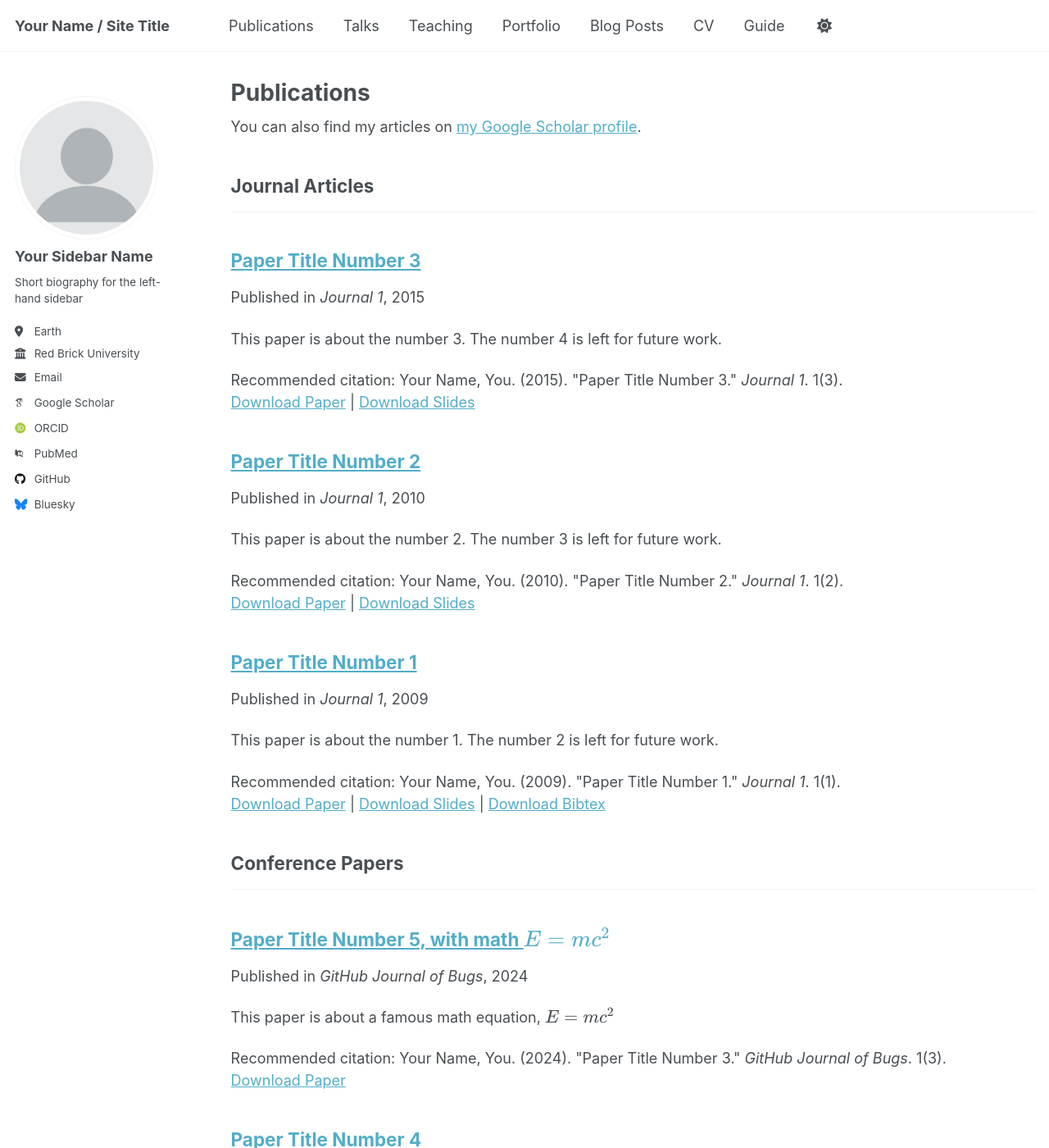
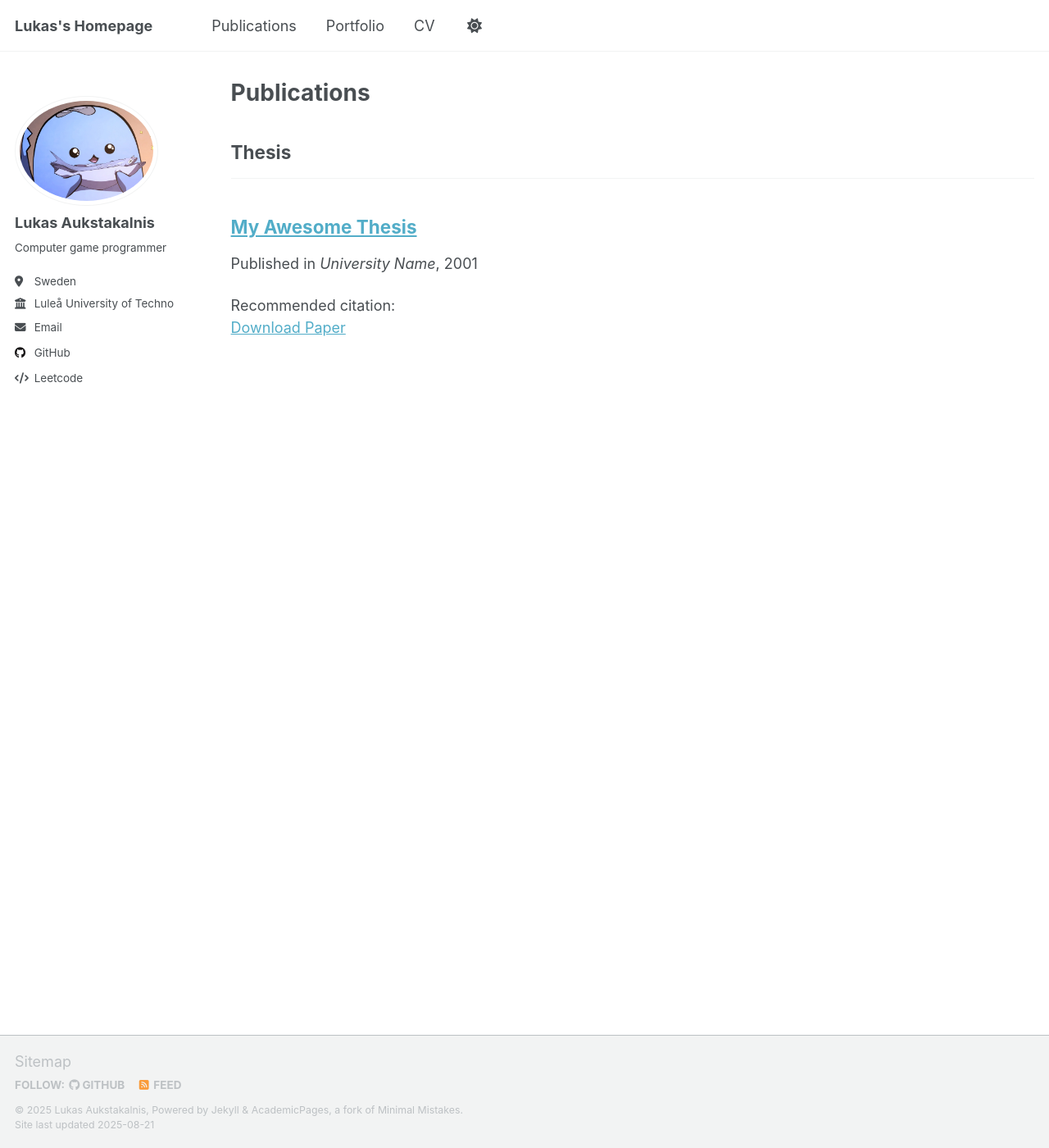
Before and after one commit to Luk-Auk/Luk-Auk.github.io, a Jekyll site: the page built from _pages/publications.html, in a window 1280 px wide and 1400 px high. Shown: the whole window at 82% size. Built offline with Jekyll 4.4.1, drawn with Linux system fonts in a browser that asks for light colours; some web fonts are replaced; a script that is not in the unit is left out; some of the changed text lies outside the part shown.

Commit message:
Update site configurations and removed some of the template material

```diff
--- a/Gemfile
+++ b/Gemfile
@@ -11,3 +11,7 @@ end
 
 gem 'github-pages'
 gem 'connection_pool', '2.5.0'
+
+gem 'tzinfo-data'
+gem "jekyll-livereload"
+gem "jekyll-watch", "~> 2.2"
--- a/_config.yml
+++ b/_config.yml
@@ -9,13 +9,13 @@
 # Basic Site Settings
 locale                   : "en-US"
 site_theme               : "default" # Currently available options are "default", "air"
-title                    : "Your Name / Site Title"
+title                    : "Lukas's Homepage"
 title_separator          : "-"
-name                     : &name "Your Name"
+name                     : &name "Lukas Aukstakalnis"
 description              : &description "personal description"
-url                      : https://academicpages.github.io # the base hostname & protocol for your site e.g. "https://[your GitHub username].github.io" or if you already have some other page hosted on Github then use "https://[your GitHub username].github.io/[Your Repo Name]"
+url                      : https://luk-auk.github.io/ # the base hostname & protocol for your site e.g. "https://[your GitHub username].github.io" or if you already have some other page hosted on Github then use "https://[your GitHub username].github.io/[Your Repo Name]"
 baseurl                  : "" # the subpath of your site, e.g. "/blog"
-repository               : "academicpages/academicpages.github.io"
+repository               : "Luk-Auk/Luk-Auk.github.io"
 
 # Site Author - The following control what appear as part of the author content on the side bar.
 #               If a field is blank the icon and link will not appear, otherwise it will be shown.
@@ -23,23 +23,23 @@ repository               : "academicpages/academicpages.github.io"
 author:
   # Biographic information
   avatar           : "profile.png"
-  name             : "Your Sidebar Name"
+  name             : "Lukas Aukstakalnis"
   pronouns         : # example: "she/her"
-  bio              : "Short biography for the left-hand sidebar"
-  location         : "Earth"
-  employer         : "Red Brick University"
+  bio              : "Computer game programmer"
+  location         : "Sweden"
+  employer         : "Luleå University of Technology"
   uri              : # URL
-  email            : "none@example.org"
+  email            : "lukasaukstakalnisdev@gmail.com"
 
   # Academic websites
   academia         : # URL
   arxiv            : # URL - Update with the correct link to your profile
-  googlescholar    : "https://scholar.google.com/citations?user=PS_CX0AAAAAJ"
+  googlescholar    : # "https://scholar.google.com/citations?user=PS_CX0AAAAAJ"
   inspire-hep      : # URL
   impactstory      : # URL
-  orcid            : "http://orcid.org/yourorcidurl"
+  orcid            : # "http://orcid.org/yourorcidurl"
   semantic         : # URL
-  pubmed           : "https://www.ncbi.nlm.nih.gov/pubmed/?term=john+snow"
+  pubmed           : # "https://www.ncbi.nlm.nih.gov/pubmed/?term=john+snow"
   researchgate     : # URL
   scopus           : # URL
 
@@ -47,13 +47,13 @@ author:
   bitbucket        : # Username - Update with your username on the site
   codepen          : # Username
   dribbble         : # Username
-  github           : "academicpages"
+  github           : "Lu4asz"
   kaggle           : # Username
   stackoverflow    : # User number or user number and name (i.e., use "1" or "1/jeff-atwood")
 
   # Social media
   artstation       : # Username
-  bluesky          : "bsky.app" # Replace this with you Bluesky username
+  bluesky          : #"bsky.app" # Replace this with you Bluesky username
   facebook         : # Username
   flickr           : # Username
   foursquare       : # Username
@@ -66,7 +66,7 @@ author:
   mastodon         : # URL
   medium           : # URL
   pinterest        : # Username
-  soundcloud       : # Username
+  soundcloud       : SwBUA3D7b6 # leetcode :D
   steam            : # Username
   telegram         : # URL
   tumblr           : # Username
@@ -81,11 +81,13 @@ author:
 # Publication Category - The following the list of publication categories and their headings
 publication_category:
   books:
-    title: 'Books'
+    title: 'Thesis'
   manuscripts:
     title: 'Journal Articles'
   conferences:
     title: 'Conference Papers'
+  thesis:
+    title: 'Thesis'
 
 # Site Settings
 teaser                   :  # filename of teaser fallback teaser image placed in /images/, .e.g. "500x300.png"
@@ -309,6 +311,7 @@ plugins:
   - jekyll-sitemap
   - jekyll-redirect-from
   - jemoji
+  - jekyll-livereload
 
 # Mimic GitHub Pages with --safe
 whitelist:
@@ -318,6 +321,7 @@ whitelist:
   - jekyll-sitemap
   - jekyll-redirect-from
   - jemoji
+  - jekyll-livereload
 
 
 # Archives
--- a/_includes/author-profile.html
+++ b/_includes/author-profile.html
@@ -133,7 +133,7 @@
         <li><a href="https://www.pinterest.com/{{ author.pinterest }}"><i class="fab fa-fw fa-pinterest icon-pad-right" aria-hidden="true"></i>Pinterest</a></li>
       {% endif %}
       {% if author.soundcloud %}
-        <li><a href="https://soundcloud.com/{{ author.soundcloud }}"><i class="fab fa-fw fa-soundcloud icon-pad-right" aria-hidden="true"></i>Soundcloud</a></li>
+        <li><a href="https://leetcode.com/u/{{ author.soundcloud }}"><i class="fas fa-fw fa-code icon-pad-right" aria-hidden="true"></i>Leetcode</a></li>
       {% endif %}
       {% if author.steam %}
         <li><a href="https://steamcommunity.com/id/{{ author.steam }}"><i class="fab fa-fw fa-steam icon-pad-right" aria-hidden="true"></i>Steam</a></li>
--- a/_publications/2010-10-01-paper-title-number-2.md
+++ /dev/null
@@ -1,14 +0,0 @@
----
-title: "Paper Title Number 2"
-collection: publications
-category: manuscripts
-permalink: /publication/2010-10-01-paper-title-number-2
-excerpt: 'This paper is about the number 2. The number 3 is left for future work.'
-date: 2010-10-01
-venue: 'Journal 1'
-slidesurl: 'http://academicpages.github.io/files/slides2.pdf'
-paperurl: 'http://academicpages.github.io/files/paper2.pdf'
-citation: 'Your Name, You. (2010). &quot;Paper Title Number 2.&quot; <i>Journal 1</i>. 1(2).'
----
-
-The contents above will be part of a list of publications, if the user clicks the link for the publication than the contents of section will be rendered as a full page, allowing you to provide more information about the paper for the reader. When publications are displayed as a single page, the contents of the above "citation" field will automatically be included below this section in a smaller font.
--- a/_publications/2015-10-01-paper-title-number-3.md
+++ /dev/null
@@ -1,14 +0,0 @@
----
-title: "Paper Title Number 3"
-collection: publications
-category: manuscripts
-permalink: /publication/2015-10-01-paper-title-number-3
-excerpt: 'This paper is about the number 3. The number 4 is left for future work.'
-date: 2015-10-01
-venue: 'Journal 1'
-slidesurl: 'http://academicpages.github.io/files/slides3.pdf'
-paperurl: 'http://academicpages.github.io/files/paper3.pdf'
-citation: 'Your Name, You. (2015). &quot;Paper Title Number 3.&quot; <i>Journal 1</i>. 1(3).'
----
-
-The contents above will be part of a list of publications, if the user clicks the link for the publication than the contents of section will be rendered as a full page, allowing you to provide more information about the paper for the reader. When publications are displayed as a single page, the contents of the above "citation" field will automatically be included below this section in a smaller font.
--- a/_publications/2025-06-08-paper-title-number-5.md
+++ /dev/null
@@ -1,13 +0,0 @@
----
-title: "Paper Title Number 5, with math $$E=mc^2$$"
-collection: publications
-category: conferences
-permalink: /publication/2024-02-17-paper-title-number-4
-excerpt: 'This paper is about a famous math equation, $$E=mc^2$$'
-date: 2024-02-17
-venue: 'GitHub Journal of Bugs'
-paperurl: 'http://academicpages.github.io/files/paper3.pdf'
-citation: 'Your Name, You. (2024). &quot;Paper Title Number 3.&quot; <i>GitHub Journal of Bugs</i>. 1(3).'
----
-
-Using [MathJax](https://www.mathjax.org/) in the description is supported - $$E=mc^2$$ - however, the use must be mindful that the default delimiters are `$$...$$` and `\\[...\\]` which differs from the `$...$` that is typically expected.
--- a/_publications/2024-02-17-paper-title-number-4.md
+++ b/_publications/Date-paper-title.md
@@ -1,13 +1,13 @@
 ---
-title: "Paper Title Number 4"
+title: "My Awesome Thesis" # template
 collection: publications
-category: conferences
-permalink: /publication/2024-02-17-paper-title-number-4
-excerpt: 'This paper is about fixing template issue #693.'
-date: 2024-02-17
-venue: 'GitHub Journal of Bugs'
-paperurl: 'http://academicpages.github.io/files/paper3.pdf'
-citation: 'Your Name, You. (2024). &quot;Paper Title Number 3.&quot; <i>GitHub Journal of Bugs</i>. 1(3).'
+category: thesis
+permalink: /link
+excerpt: ''
+date: 2001-01-01
+venue: 'University Name'
+paperurl: ''
+citation: ''
 ---
 
 The contents above will be part of a list of publications, if the user clicks the link for the publication than the contents of section will be rendered as a full page, allowing you to provide more information about the paper for the reader. When publications are displayed as a single page, the contents of the above "citation" field will automatically be included below this section in a smaller font.
```
Also changed, not shown: _data/navigation.yml (+8 -8 lines), _publications/2009-10-01-paper-title-number-1.md (+2 -2 lines), images/profile.png.
